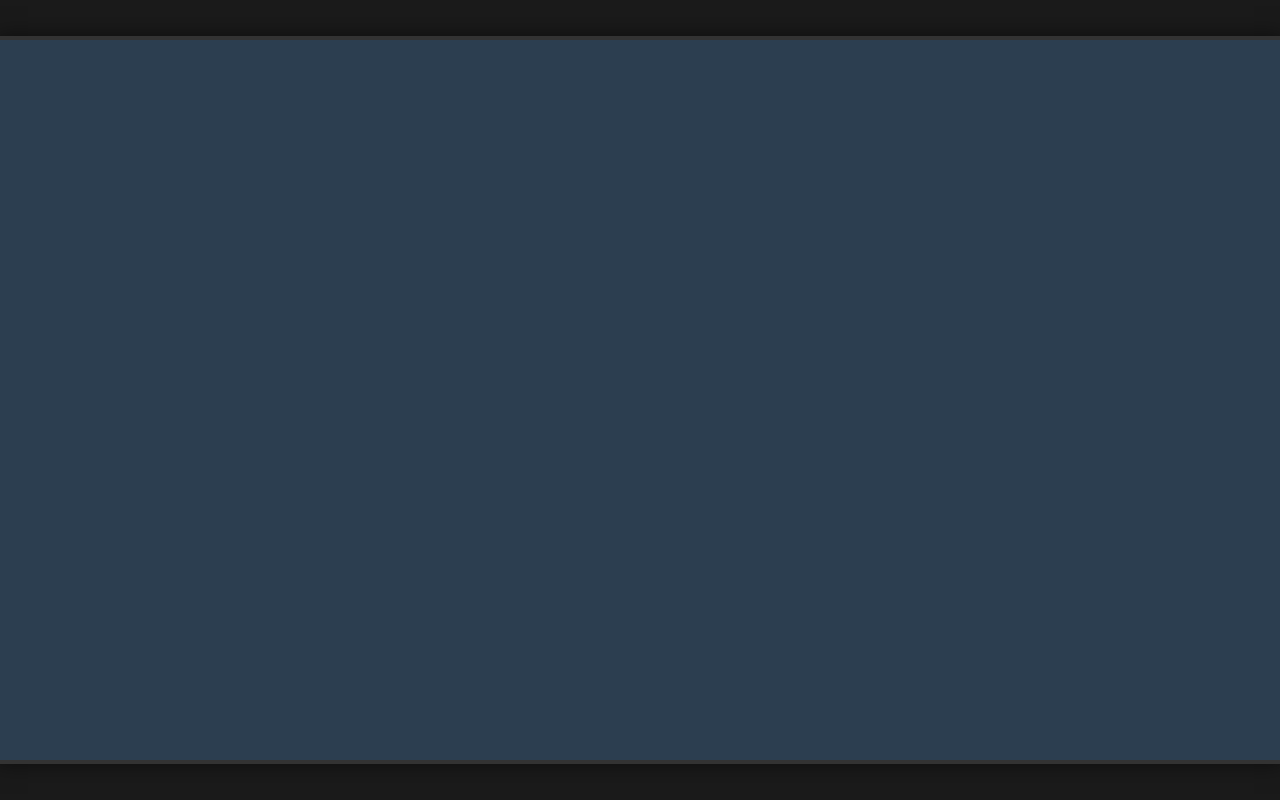
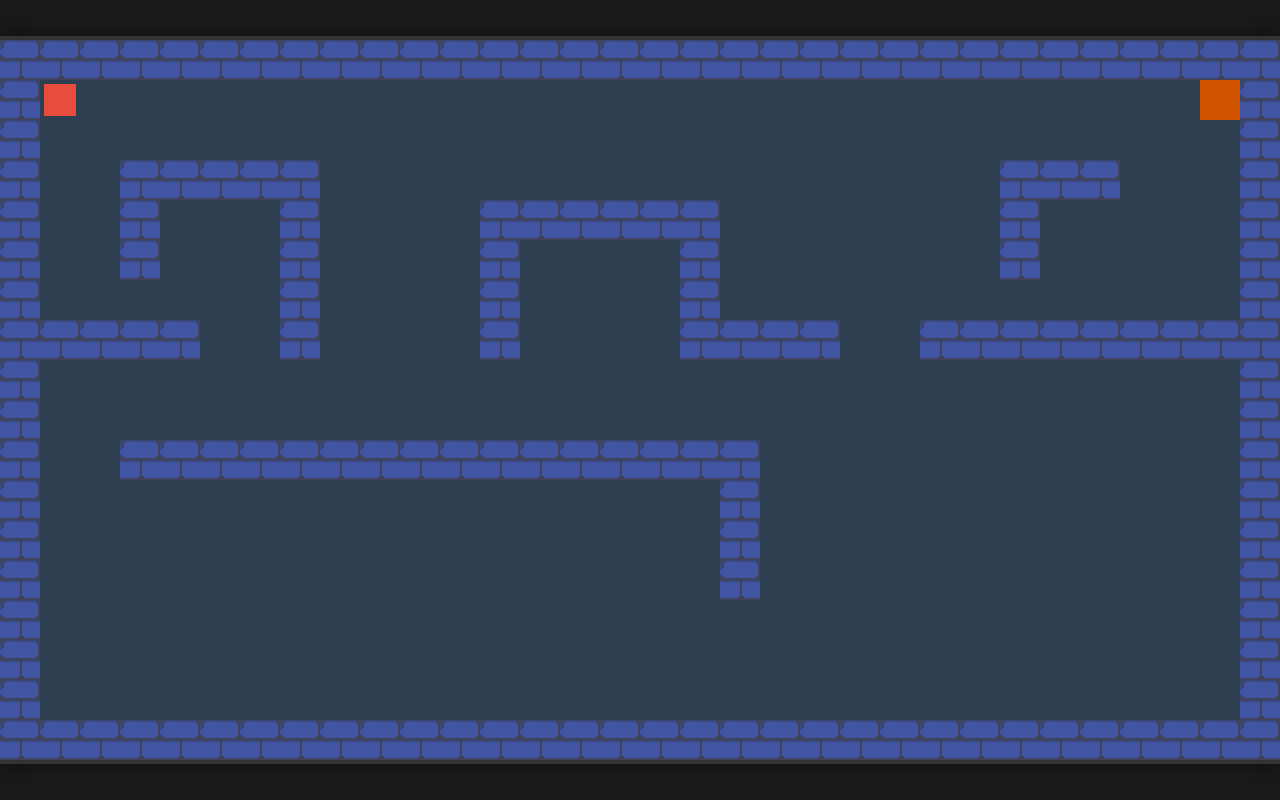
Before and after one commit to Ali-Baran-Ozeser/2D_Oyun_Proje, a plain HTML site: page index.html in a window 1280 px wide. Drawn offline with Linux system fonts and the light colour scheme.

Commit message:
main, maps ve index güncellendi

```diff
--- a/index.html
+++ b/index.html
@@ -23,6 +23,7 @@
     </style>
 </head>
 <body>
+    <script src="map.js"></script>
     <script src="main.js"></script>
 </body>
 </html>
--- a/main.js
+++ b/main.js
@@ -3,5 +3,149 @@ const ctx = canvas.getContext('2d');
 
 canvas.width = 1280;
 canvas.height = 720;
+document.body.appendChild(canvas);
 
-document.body.appendChild(canvas);
+ctx.imageSmoothingEnabled = false;
+
+// --- OYUN AYARLARI ---
+const TILE_SIZE = 40; // 1280/40 = 32 kolon, 720/40 = 18 satır
+let currentLevel = 0;
+let gameState = "PLAYING"; // PLAYING, FINISHED
+
+// Tuş Kontrolleri
+const keys = { w: false, a: false, s: false, d: false, ArrowUp: false, ArrowLeft: false, ArrowDown: false, ArrowRight: false };
+
+window.addEventListener('keydown', (e) => { if(keys.hasOwnProperty(e.key)) keys[e.key] = true; });
+window.addEventListener('keyup', (e) => { if(keys.hasOwnProperty(e.key)) keys[e.key] = false; });
+
+// Oyuncu Objesi
+const player = {
+    x: 0, y: 0,
+    width: 32, height: 32, // Tile boyutundan biraz küçük olması hareket kolaylığı sağlar
+    speed: 5,
+    color: '#e74c3c' // Kendi karakter asset'ini ekleyene kadar kırmızı bir kare
+};
+
+// duvar
+const imgWall = new Image();
+imgWall.src = './assets/environment/wallblue.png';
+
+// Harita Elemanları
+let walls = [];
+let door = null;
+
+// Haritayı oku ve duvarları/kapıları oluştur
+function loadLevel(levelIndex) {
+    walls = [];
+    door = null;
+    const map = levels[levelIndex];
+
+    for (let row = 0; row < map.length; row++) {
+        for (let col = 0; col < map[row].length; col++) {
+            const tileId = map[row][col];
+            const x = col * TILE_SIZE;
+            const y = row * TILE_SIZE;
+
+            if (tileId === 1) {
+                walls.push({ x: x, y: y, width: TILE_SIZE, height: TILE_SIZE });
+            } else if (tileId === 2) {
+                door = { x: x, y: y, width: TILE_SIZE, height: TILE_SIZE };
+            } else if (tileId === 3) {
+                // Oyuncuyu ortalayarak başlat (32x32 boyutlarında olduğu için)
+                player.x = x + (TILE_SIZE - player.width) / 2;
+                player.y = y + (TILE_SIZE - player.height) / 2;
+            }
+        }
+    }
+}
+
+// Basit Kutu Çarpışma Testi (AABB Collision)
+function checkCollision(rect1, rect2) {
+    return (
+        rect1.x < rect2.x + rect2.width &&
+        rect1.x + rect1.width > rect2.x &&
+        rect1.y < rect2.y + rect2.height &&
+        rect1.y + rect1.height > rect2.y
+    );
+}
+
+// Oyun İçi Hesaplamalar
+function update() {
+    if (gameState !== "PLAYING") return;
+
+    let nextX = player.x;
+    let nextY = player.y;
+
+    if (keys.w || keys.ArrowUp) nextY -= player.speed;
+    if (keys.s || keys.ArrowDown) nextY += player.speed;
+    if (keys.a || keys.ArrowLeft) nextX -= player.speed;
+    if (keys.d || keys.ArrowRight) nextX += player.speed;
+
+    // Duvar Çarpışma Kontrolü (X ve Y ekseni ayrı ayrı kontrol edilir ki duvara sürtünerek kayabilelim)
+    let canMoveX = true;
+    let canMoveY = true;
+
+    for (let wall of walls) {
+        if (checkCollision({ x: nextX, y: player.y, width: player.width, height: player.height }, wall)) {
+            canMoveX = false;
+        }
+        if (checkCollision({ x: player.x, y: nextY, width: player.width, height: player.height }, wall)) {
+            canMoveY = false;
+        }
+    }
+
+    if (canMoveX) player.x = nextX;
+    if (canMoveY) player.y = nextY;
+
+    // Kapıya ulaşma kontrolü
+    if (door && checkCollision(player, door)) {
+        currentLevel++;
+        if (currentLevel < levels.length) {
+            loadLevel(currentLevel);
+        } else {
+            gameState = "FINISHED";
+        }
+    }
+}
+
+// Ekrana Çizim Yapma
+function draw() {
+    // Arka planı temizle
+    ctx.clearRect(0, 0, canvas.width, canvas.height);
+
+    if (gameState === "PLAYING") {
+
+        for (let wall of walls) {
+            // ctx.fillRect yerine drawImage kullanıyoruz
+            ctx.drawImage(imgWall, wall.x, wall.y, wall.width, wall.height);
+        }
+
+        // Kapıyı Çiz (Kendi kapı sprite'ını buraya ekleyebilirsin)
+        if (door) {
+            ctx.fillStyle = '#d35400';
+            ctx.fillRect(door.x, door.y, door.width, door.height);
+        }
+
+        // Oyuncuyu Çiz (Kendi karakter sprite'ını buraya ekleyebilirsin)
+        ctx.fillStyle = player.color;
+        ctx.fillRect(player.x, player.y, player.width, player.height);
+
+    } else if (gameState === "FINISHED") {
+        // Oyun Bitiş Ekranı
+        ctx.fillStyle = '#f1c40f';
+        ctx.font = '64px Arial';
+        ctx.textAlign = 'center';
+        ctx.fillText('KAÇIŞ BAŞARILI!', canvas.width / 2, canvas.height / 2);
+    }
+}
+
+// Oyun Döngüsü
+function gameLoop() {
+    update();
+    draw();
+    requestAnimationFrame(gameLoop);
+}
+
+// Oyunu Başlat
+loadLevel(currentLevel);
+gameLoop();
--- /dev/null
+++ b/map.js
@@ -0,0 +1,67 @@
+// --- LEVEL DİZAYNLARI (0: Boşluk, 1: Duvar, 2: Kapı/Çıkış, 3: Oyuncu Başlangıç) ---
+
+const levels = [
+    // LEVEL 1: Basit bir düzlük ve çıkış
+    [
+        [1,1,1,1,1,1,1,1,1,1,1,1,1,1,1,1,1,1,1,1,1,1,1,1,1,1,1,1,1,1,1,1],
+        [1,3,0,0,0,0,0,0,0,0,0,0,0,0,0,0,0,0,0,0,0,0,0,0,0,0,0,0,0,0,2,1],
+        [1,0,0,0,0,0,0,0,0,0,0,0,0,0,0,0,0,0,0,0,0,0,0,0,0,0,0,0,0,0,0,1],
+        [1,0,0,1,1,1,1,1,0,0,0,0,0,0,0,0,0,0,0,0,0,0,0,0,0,1,1,1,0,0,0,1],
+        [1,0,0,1,0,0,0,1,0,0,0,0,1,1,1,1,1,1,0,0,0,0,0,0,0,1,0,0,0,0,0,1],
+        [1,0,0,1,0,0,0,1,0,0,0,0,1,0,0,0,0,1,0,0,0,0,0,0,0,1,0,0,0,0,0,1],
+        [1,0,0,0,0,0,0,1,0,0,0,0,1,0,0,0,0,1,0,0,0,0,0,0,0,0,0,0,0,0,0,1],
+        [1,1,1,1,1,0,0,1,0,0,0,0,1,0,0,0,0,1,1,1,1,0,0,1,1,1,1,1,1,1,1,1],
+        [1,0,0,0,0,0,0,0,0,0,0,0,0,0,0,0,0,0,0,0,0,0,0,0,0,0,0,0,0,0,0,1],
+        [1,0,0,0,0,0,0,0,0,0,0,0,0,0,0,0,0,0,0,0,0,0,0,0,0,0,0,0,0,0,0,1],
+        [1,0,0,1,1,1,1,1,1,1,1,1,1,1,1,1,1,1,1,0,0,0,0,0,0,0,0,0,0,0,0,1],
+        [1,0,0,0,0,0,0,0,0,0,0,0,0,0,0,0,0,0,1,0,0,0,0,0,0,0,0,0,0,0,0,1],
+        [1,0,0,0,0,0,0,0,0,0,0,0,0,0,0,0,0,0,1,0,0,0,0,0,0,0,0,0,0,0,0,1],
+        [1,0,0,0,0,0,0,0,0,0,0,0,0,0,0,0,0,0,1,0,0,0,0,0,0,0,0,0,0,0,0,1],
+        [1,0,0,0,0,0,0,0,0,0,0,0,0,0,0,0,0,0,0,0,0,0,0,0,0,0,0,0,0,0,0,1],
+        [1,0,0,0,0,0,0,0,0,0,0,0,0,0,0,0,0,0,0,0,0,0,0,0,0,0,0,0,0,0,0,1],
+        [1,0,0,0,0,0,0,0,0,0,0,0,0,0,0,0,0,0,0,0,0,0,0,0,0,0,0,0,0,0,0,1],
+        [1,1,1,1,1,1,1,1,1,1,1,1,1,1,1,1,1,1,1,1,1,1,1,1,1,1,1,1,1,1,1,1]
+    ],
+    // LEVEL 2: Biraz daha labirentimsi
+    [
+        [1,1,1,1,1,1,1,1,1,1,1,1,1,1,1,1,1,1,1,1,1,1,1,1,1,1,1,1,1,1,1,1],
+        [1,3,0,0,1,0,0,0,0,0,0,1,0,0,0,0,0,0,0,0,0,1,0,0,0,0,0,0,0,0,0,1],
+        [1,0,0,0,1,0,0,0,0,0,0,1,0,0,0,0,0,0,0,0,0,1,0,0,0,0,0,0,0,0,0,1],
+        [1,0,0,0,1,1,1,1,0,0,0,1,0,0,1,1,1,1,1,0,0,1,0,0,1,1,1,1,1,0,0,1],
+        [1,0,0,0,0,0,0,1,0,0,0,1,0,0,1,0,0,0,0,0,0,1,0,0,1,0,0,0,1,0,0,1],
+        [1,0,0,0,0,0,0,1,0,0,0,1,0,0,1,0,0,0,0,0,0,1,0,0,1,0,0,0,1,0,0,1],
+        [1,1,1,1,1,0,0,1,0,0,0,1,0,0,1,0,0,1,1,1,1,1,0,0,1,0,0,0,1,0,0,1],
+        [1,0,0,0,0,0,0,1,0,0,0,0,0,0,1,0,0,0,0,0,0,0,0,0,1,0,0,0,0,0,0,1],
+        [1,0,0,0,0,0,0,1,1,1,1,1,1,1,1,1,1,1,1,1,1,1,1,1,1,0,0,0,0,0,0,1],
+        [1,0,0,1,1,1,0,0,0,0,0,0,0,0,0,0,0,0,0,0,0,0,0,0,0,0,0,0,1,1,1,1],
+        [1,0,0,0,0,1,0,0,0,0,0,0,0,0,0,0,0,0,0,0,0,0,0,0,0,0,0,0,1,2,0,1],
+        [1,0,0,0,0,1,0,0,1,1,1,1,1,1,1,1,1,1,1,1,1,1,1,1,1,0,0,0,1,0,0,1],
+        [1,0,0,0,0,1,0,0,1,0,0,0,0,0,0,0,0,0,0,0,0,0,0,0,1,0,0,0,1,0,0,1],
+        [1,1,1,0,0,1,0,0,1,0,0,0,0,0,0,0,0,0,0,0,0,0,0,0,1,0,0,0,1,0,0,1],
+        [1,0,0,0,0,1,0,0,1,0,0,0,1,1,1,1,1,1,1,1,0,0,0,0,1,0,0,0,1,0,0,1],
+        [1,0,0,0,0,1,0,0,1,0,0,0,0,0,0,0,0,0,0,1,0,0,0,0,1,0,0,0,0,0,0,1],
+        [1,0,0,0,0,0,0,0,1,0,0,0,0,0,0,0,0,0,0,1,0,0,0,0,0,0,0,0,0,0,0,1],
+        [1,1,1,1,1,1,1,1,1,1,1,1,1,1,1,1,1,1,1,1,1,1,1,1,1,1,1,1,1,1,1,1]
+    ],
+    // LEVEL 3: Sona giden zorlu yol
+    [
+        [1,1,1,1,1,1,1,1,1,1,1,1,1,1,1,1,1,1,1,1,1,1,1,1,1,1,1,1,1,1,1,1],
+        [1,3,0,1,0,0,0,0,0,1,0,0,0,0,0,1,0,0,0,0,0,0,0,1,0,0,0,0,0,0,2,1],
+        [1,0,0,1,0,0,0,0,0,1,0,0,0,0,0,1,0,0,0,0,0,0,0,1,0,0,0,0,0,0,0,1],
+        [1,0,0,1,0,0,1,0,0,1,0,0,1,0,0,1,0,0,1,1,1,0,0,1,0,0,1,1,1,1,1,1],
+        [1,0,0,1,0,0,1,0,0,1,0,0,1,0,0,1,0,0,1,0,0,0,0,1,0,0,0,0,0,0,0,1],
+        [1,0,0,0,0,0,1,0,0,0,0,0,1,0,0,0,0,0,1,0,0,0,0,1,0,0,0,0,0,0,0,1],
+        [1,1,1,1,1,1,1,1,1,1,1,1,1,1,1,1,1,1,1,0,0,1,1,1,1,1,1,1,1,0,0,1],
+        [1,0,0,0,0,0,0,0,0,0,0,0,0,0,0,0,0,0,0,0,0,0,0,0,0,0,0,0,1,0,0,1],
+        [1,0,0,0,0,0,0,0,0,0,0,0,0,0,0,0,0,0,0,0,0,0,0,0,0,0,0,0,1,0,0,1],
+        [1,0,0,1,1,1,1,1,1,1,1,1,1,1,1,1,1,1,1,1,1,1,1,1,1,1,0,0,1,0,0,1],
+        [1,0,0,1,0,0,0,0,0,0,0,0,0,0,0,0,0,0,0,0,0,0,0,0,0,1,0,0,1,0,0,1],
+        [1,0,0,1,0,0,0,0,0,0,0,0,0,0,0,0,0,0,0,0,0,0,0,0,0,1,0,0,1,0,0,1],
+        [1,0,0,1,0,0,1,1,1,1,1,1,1,1,1,1,1,1,1,1,1,1,1,0,0,1,0,0,1,0,0,1],
+        [1,0,0,1,0,0,1,0,0,0,0,0,0,0,0,0,0,0,0,0,0,0,1,0,0,1,0,0,1,0,0,1],
+        [1,0,0,1,0,0,1,0,0,0,0,0,0,0,0,0,0,0,0,0,0,0,1,0,0,1,0,0,1,0,0,1],
+        [1,0,0,0,0,0,1,0,0,1,1,1,1,1,1,1,1,1,1,1,0,0,1,0,0,0,0,0,1,0,0,1],
+        [1,0,0,0,0,0,1,0,0,0,0,0,0,0,0,0,0,0,0,0,0,0,1,0,0,0,0,0,0,0,0,1],
+        [1,1,1,1,1,1,1,1,1,1,1,1,1,1,1,1,1,1,1,1,1,1,1,1,1,1,1,1,1,1,1,1]
+    ]
+];
```
Also changed, not shown: assets/environment/wallblue.png (added).
